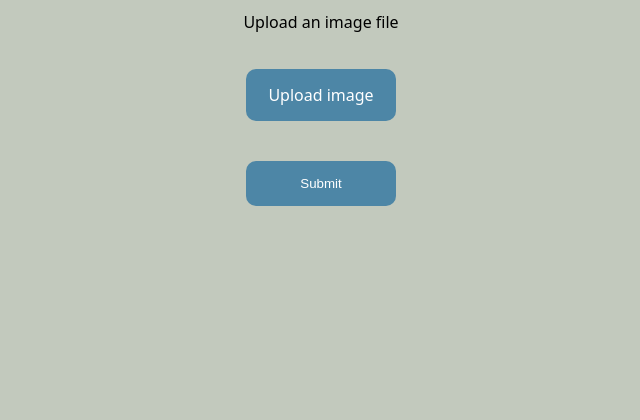
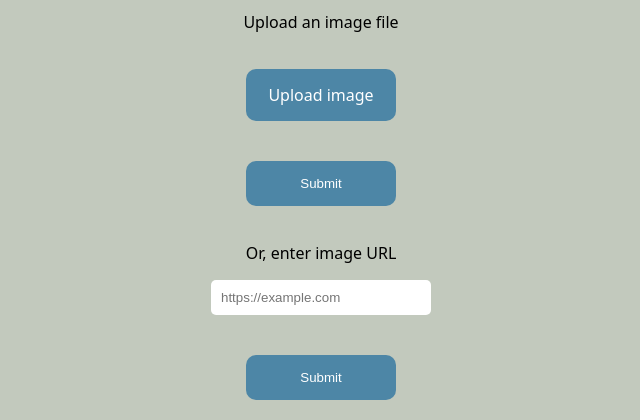
Before and after one commit to azuhayer/Waste-Wizard, a Flask app: page / in a window 1280 px wide. Shown: the part 529-949 px from the top of the page, without its empty margins (319-959 px from the left). Before the commit the page ends 735 px from the top, so only its background shows below. Run offline with Flask 3, Linux system fonts and the light colour scheme.

Commit message:
uncommented link submission field

```diff
--- a/templates/index.html
+++ b/templates/index.html
@@ -55,9 +55,9 @@
   {% endif %}
 
 
-  <!-- <p>Or, enter image URL</p>
+  <p>Or, enter image URL</p>
   <input type="url" class="url-field" name="url" id="url" placeholder="https://example.com"/><br>
-  <input type="submit" class="submit-button" value="Submit"> -->
+  <input type="submit" class="submit-button" value="Submit">
 </div>
 
 </body>
```
